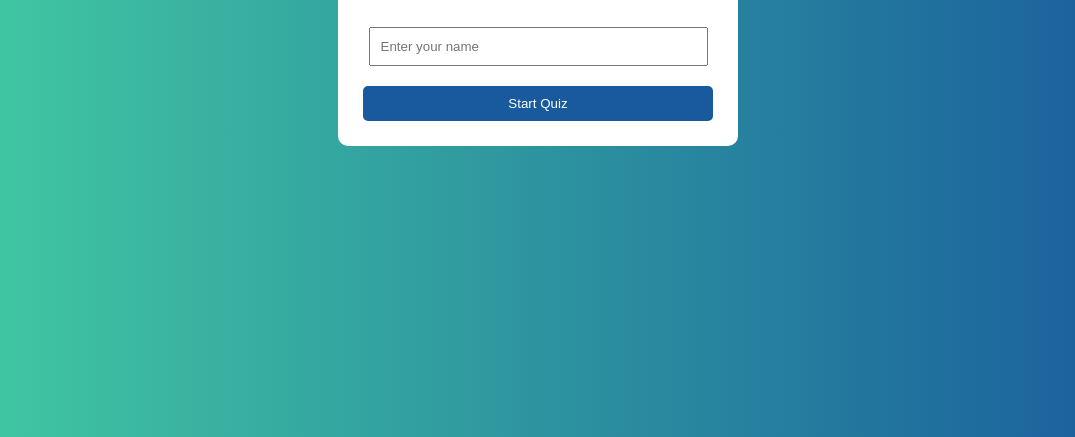
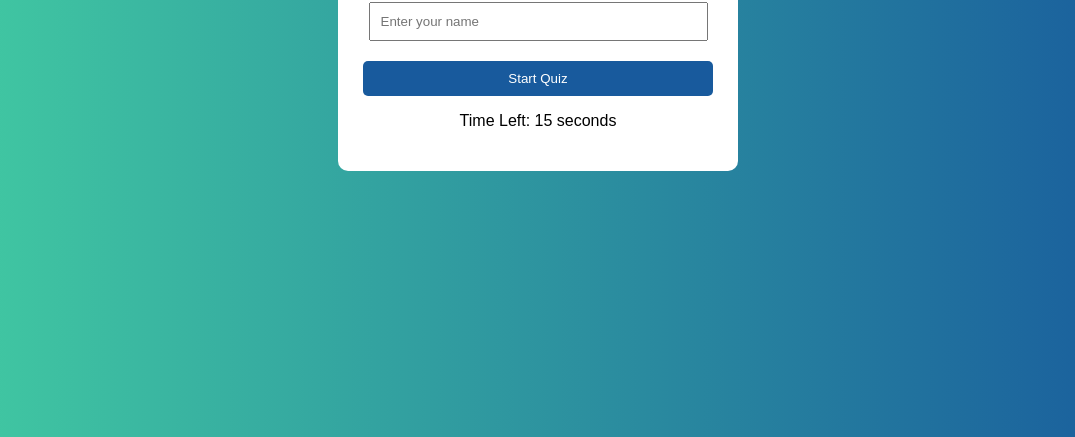
Before and after one commit to shweta242707/online-quiz, a plain HTML site: page index.html in a window 1280 px wide. Shown: the part 379-816 px from the top of the page, without its empty margins (102-1177 px from the left). Drawn offline with Linux system fonts and the light colour scheme.

Commit message:
add index.html

```diff
--- a/index.html
+++ b/index.html
@@ -24,6 +24,7 @@
     </div>
 
     <div id="resultScreen" class="hidden"></div>
+    <p>Time Left: <span id="timer">15</span> seconds</p>
 </div>
 
 <script src="script.js"></script>
```
